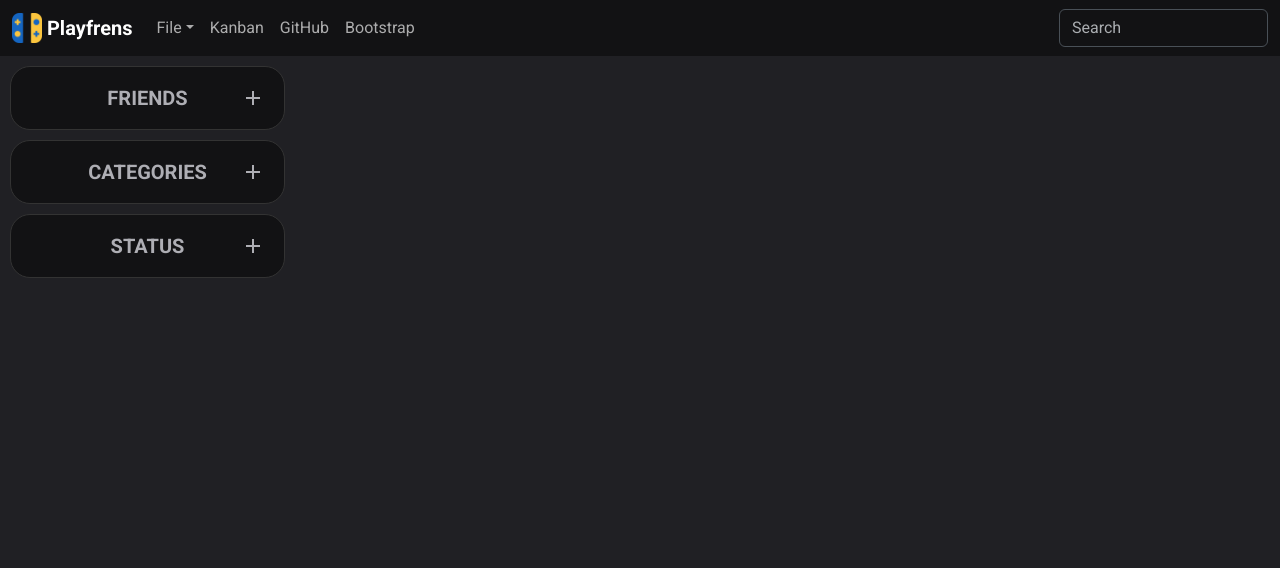
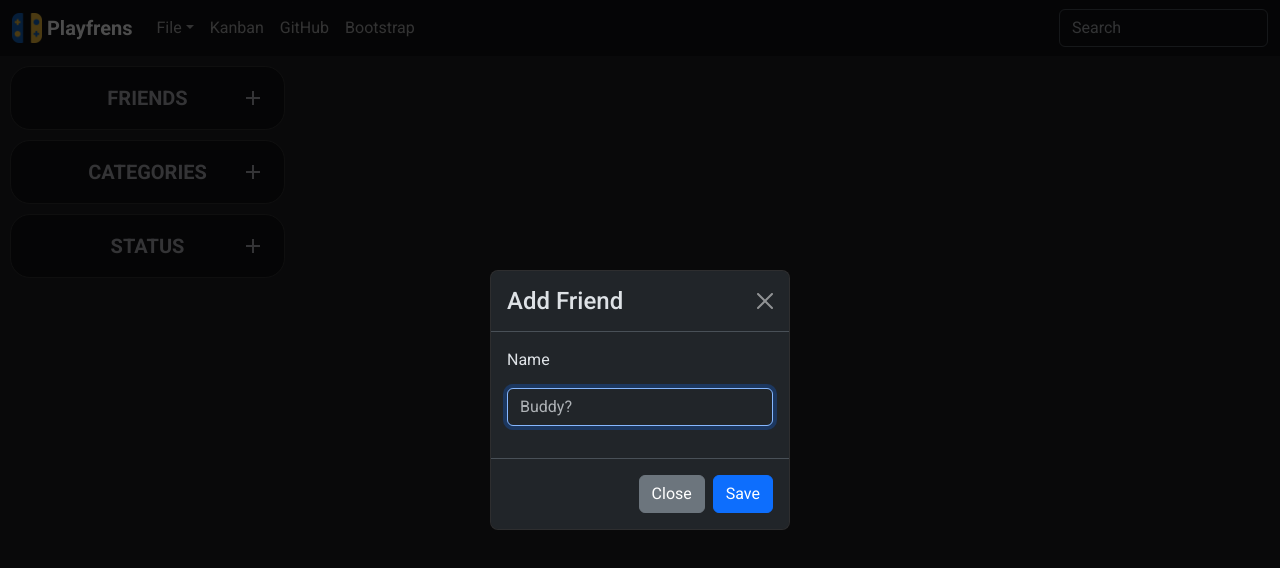
Before and after one commit to liranbr/Playfrens, a React (Vite) app: page / in a window 1280 px wide. Both pictures are taken after a click on the button 253 px from the left and 98 px from the top of the page. Shown: the top 568 px of the page. Built offline with nearby package versions, Linux system fonts and the light colour scheme.

Commit message:
Add Data functionality - Modal on AppSidebar Add buttons

```diff
--- a/src/App.jsx
+++ b/src/App.jsx
@@ -4,14 +4,16 @@ import Navbar from "react-bootstrap/Navbar";
 import Form from "react-bootstrap/Form";
 import Nav from "react-bootstrap/Nav";
 import NavDropdown from "react-bootstrap/NavDropdown";
+import Modal from "react-bootstrap/Modal";
 import { ToastContainer } from "react-toastify";
 import { useMemo, useState } from "react";
 import { GamesGrid } from "./components/GameGrid.jsx";
 import { allGames, loadDataFromFile, saveDataToFile } from "./Store.jsx";
 import { dataTypes } from "./models/DataTypes.jsx";
 import { SidebarGroup } from "./components/Components.jsx";
-import { setForceFilterUpdateCallback } from "./Utils.jsx";
+import { setForceFilterUpdateCallback, toastDataChangeSuccess, toastError } from "./Utils.jsx";
 import { MdClose } from "react-icons/md";
+import { Button } from "react-bootstrap";
 
 function AppHeader({ searchState }) {
     const [search, setSearch] = searchState;
@@ -77,23 +79,88 @@ function AppHeader({ searchState }) {
     );
 }
 
+function SidebarModal({ dataType, show, setShow }) {
+    const handleClose = () => setShow(false);
+    const handleSave = () => {
+        const dataName = document.getElementById("dataNameInput").value;
+        if (dataName) {
+            dataType.allDataList.push(dataName);
+            if (dataType.key === "friend") {
+                dataType.allDataList.sort((a, b) => a.localeCompare(b.toLowerCase()));
+            }
+            toastDataChangeSuccess("Added " + dataName + " to " + dataType.plural + " list");
+            setShow(false);
+        } else {
+            toastError("Can't save a " + dataType.single + " with an empty name");
+        }
+    };
+    const placeholder = dataType.placeholder;
+    return (
+        <Modal show={show} onHide={handleClose} size={"sm"} centered>
+            <Modal.Header closeButton>
+                <h4 style={{ margin: 0, color: "#dee2e6" }}>Add {dataType.single}</h4>
+            </Modal.Header>
+            <Modal.Body>
+                <Form>
+                    <p style={{ color: "#dee2e6" }}>Name</p>
+                    <Form.Group className="mb-3" controlId="dataNameInput">
+                        <Form.Control
+                            type="text"
+                            placeholder={placeholder}
+                            autoFocus
+                            onKeyDown={(e) => {
+                                if (e.key === "Enter") {
+                                    handleSave();
+                                    return e.preventDefault();
+                                }
+                                return null;
+                            }}
+                        />
+                    </Form.Group>
+                </Form>
+            </Modal.Body>
+            <Modal.Footer>
+                <Button variant="secondary" onClick={handleClose}>
+                    Close
+                </Button>
+                <Button variant="primary" onClick={handleSave}>
+                    Save
+                </Button>
+            </Modal.Footer>
+        </Modal>
+    );
+}
+
 function AppSidebar({ setSelectedFriends, setSelectedCategories, setSelectedStatuses }) {
+    const [showModal, setShowModal] = useState(false);
+    const [modalDataType, setModalDataType] = useState(dataTypes.friend);
+    const handleShowModal = (dataType) => {
+        setModalDataType(dataType);
+        setShowModal(true);
+    };
     // 50% height to friend bar, 50% to categories + status
     return (
         <div className="app-sidebar">
+            <SidebarModal
+                dataType={modalDataType}
+                show={showModal}
+                setShow={setShowModal} />
             <SidebarGroup
                 dataType={dataTypes.friend}
                 dataList={dataTypes.friend.allDataList}
-                setSelection={setSelectedFriends} />
+                setSelection={setSelectedFriends}
+                handleShowModal={handleShowModal} />
             <div className="sidebar-subgroup">
                 <SidebarGroup
                     dataType={dataTypes.category}
                     dataList={dataTypes.category.allDataList}
-                    setSelection={setSelectedCategories} />
+                    setSelection={setSelectedCategories}
+                    handleShowModal={handleShowModal} />
                 <SidebarGroup
                     dataType={dataTypes.status}
                     dataList={dataTypes.status.allDataList}
-                    setSelection={setSelectedStatuses} />
+                    setSelection={setSelectedStatuses}
+                    handleShowModal={handleShowModal} />
             </div>
         </div>
     );
--- a/src/components/Components.jsx
+++ b/src/components/Components.jsx
@@ -35,14 +35,14 @@ export function SidebarButton({ value, dataTypeKey, setSelection }) {
     );
 }
 
-export function SidebarGroup({ dataType, dataList, setSelection }) {
+export function SidebarGroup({ dataType, dataList, setSelection, handleShowModal }) {
     const title = dataType.plural.toUpperCase();
     return (
         <Row className="sidebar-group">
             <div className="sidebar-header">
                 <div />
                 <p className="sidebar-title">{title}</p>
-                <button className="icon-button">
+                <button className="icon-button" onClick={() => handleShowModal(dataType)}>
                     <MdAdd />
                 </button>
             </div>
--- a/src/components/GameGrid.css
+++ b/src/components/GameGrid.css
@@ -53,8 +53,11 @@
 
 /* is implemented as a separate element from the modal itself */
 .modal-backdrop {
-    --bs-backdrop-opacity: 0.7;
     transition: 0.2s opacity;
+
+    &.show {
+        opacity: 0.7;
+    }
 }
 
 /* Playfrens Modal - shortened to PFM */
--- a/src/models/DataTypes.jsx
+++ b/src/models/DataTypes.jsx
@@ -5,16 +5,18 @@ import { allFriends, allCategories, allStatuses } from "../Store.jsx";
  * @property {string} key - e.g. "friend", "category", "status".
  * @property {string} single - e.g. "Friend", "Category", "Status".
  * @property {string} plural - e.g. "Friends", "Categories", "Status".
+ * @property {string} placeholder - for empty input fields.
  * @property {Array} allDataList - The list of all data of this type.
  * @property {function} gameDataList - A function that returns the game's list of data of this type.
  * @property {function} add - A function to add a value to the game's list of data of this type.
  * @property {function} remove - A function to remove a value from the game's list of data of this type.
  */
 export class dataType {
-    constructor(key, single, plural, allDataList, gameDataList, add, remove) {
+    constructor(key, single, plural, placeholder, allDataList, gameDataList, add, remove) {
         this.key = key;
         this.single = single;
         this.plural = plural;
+        this.placeholder = placeholder;
         this.allDataList = allDataList;
         this.gameDataList = gameDataList;
         this.add = add;
@@ -26,6 +28,7 @@ const friend = new dataType(
     "friend",
     "Friend",
     "Friends",
+    "Buddy?",
     allFriends,
     (game) => game.friends,
     (game, value) => game.addFriend(value),
@@ -35,6 +38,7 @@ const category = new dataType(
     "category",
     "Category",
     "Categories",
+    "Favorites?",
     allCategories,
     (game) => game.categories,
     (game, value) => game.addCategory(value),
@@ -44,6 +48,7 @@ const status = new dataType(
     "status",
     "Status",
     "Status",
+    "Wishlist?",
     allStatuses,
     (game) => game.statuses,
     (game, value) => game.addStatus(value),
```
Also changed, not shown: dev export.json (+8 -3 lines).
